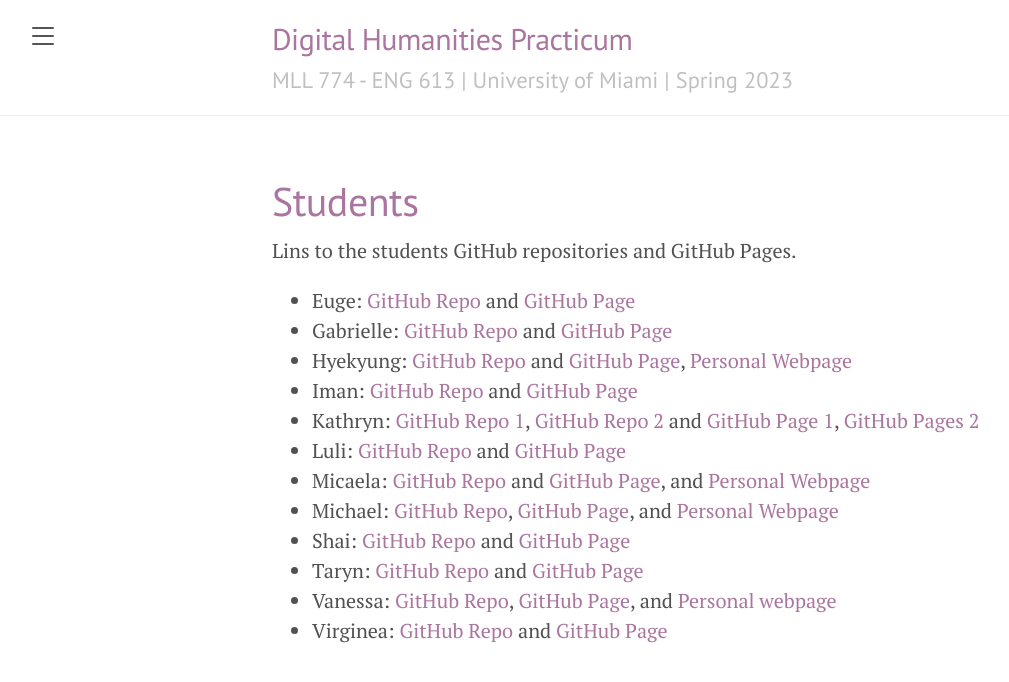
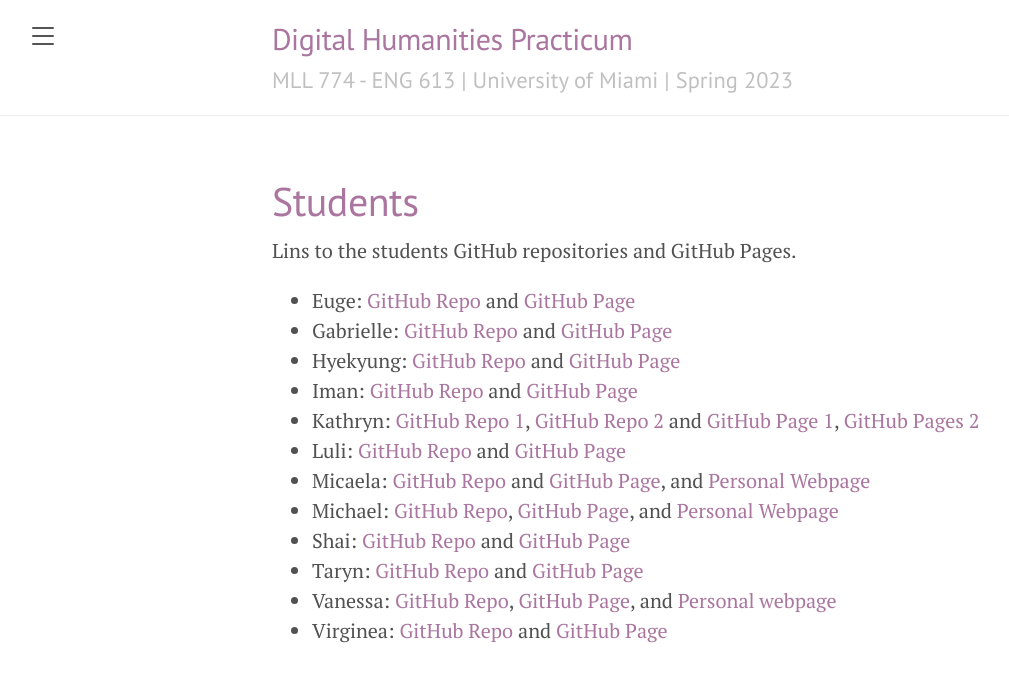
Before and after one commit to susannalles/DHPracticum_Spring23, a Jekyll site: the page built from students.md, in a window 1280 px wide. Shown: the top 682 px of the page, without its empty margins (8-1017 px from the left). Built offline with Jekyll 4.4.1, drawn with Linux system fonts in a browser that asks for light colours.

Commit message:
Update students.md

```diff
--- a/students.md
+++ b/students.md
@@ -7,7 +7,7 @@ Lins to the students GitHub repositories and GitHub Pages.
 
 - Euge:  [GitHub Repo](https://github.com/eugestumm/eugestumm.github.io) and [GitHub Page](https://eugestumm.github.io/)
 - Gabrielle:  [GitHub Repo](https://github.com/gjeanlouis/gjeanlouis.github.io) and [GitHub Page](https://gjeanlouis.github.io)
-- Hyekyung: [GitHub Repo](https://github.com/austraea/hyekyung) and [GitHub Page](https://austraea.github.io/hyekyung/), [Personal Webpage](https://austraea.github.io/)
+- Hyekyung: [GitHub Repo](hhttps://github.com/austraea/austraea.github.io) and [GitHub Page](https://austraea.github.io/)
 - Iman:  [GitHub Repo](https://github.com/imangareeboo/imangareeboo.github.io) and [GitHub Page](https://imangareeboo.github.io/)
 - Kathryn:  [GitHub Repo 1](https://github.com/kes151/kes151.github.io), [GitHub Repo 2](https://github.com/kathrynesanford/kathrynesanford.github.io) and [GitHub Page 1](https://kes151.github.io/), [GitHub Pages 2](https://kathrynesanford.github.io/)
 - Luli:  [GitHub Repo](https://github.com/lulischmader/lulischmader.github.io) and [GitHub Page](https://lulischmader.github.io/)
```
